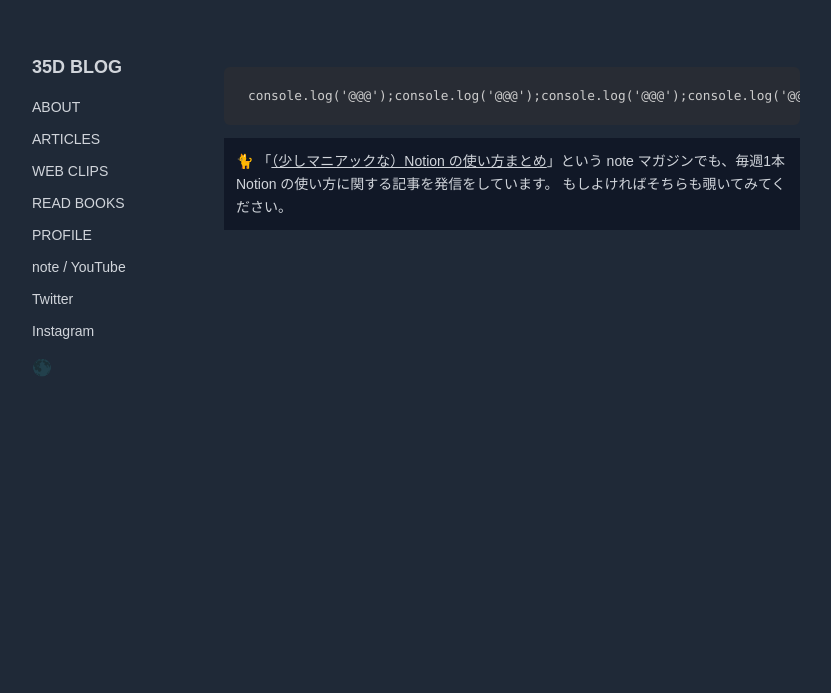
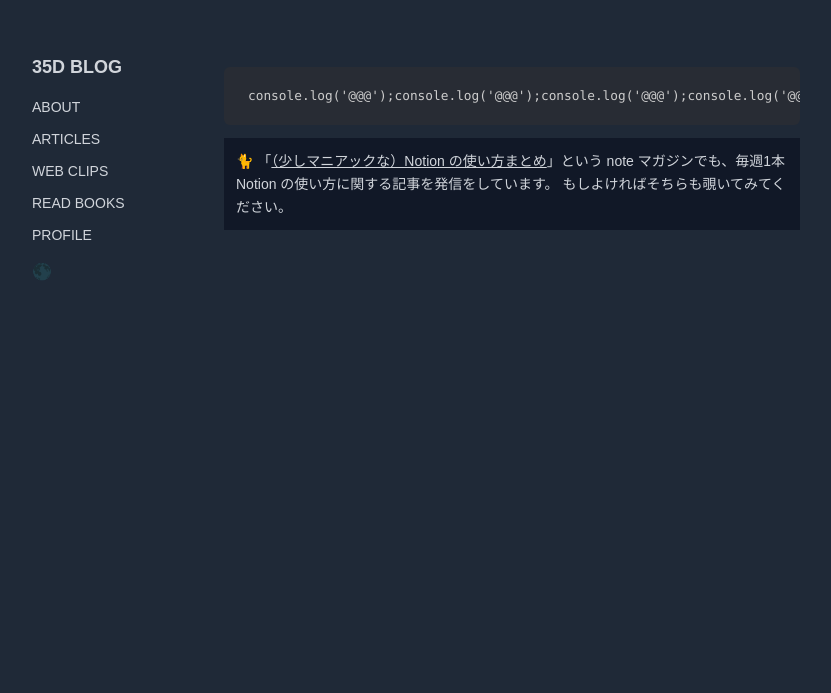
Before and after one commit to 35d/35d-blog, a Next.js app: page /creative/1 in a window 1280 px wide. Shown: the part 107-800 px from the top of the page, without its empty margins (224-1055 px from the left). Built offline with nearby package versions, Linux system fonts and the light colour scheme.

Commit message:
🎨 fix sidebar content

```diff
--- a/components/Navigation.tsx
+++ b/components/Navigation.tsx
@@ -34,7 +34,8 @@ const Navigation = ({ titlePre = '', ogImageUrl = '', description = '', slug = '
             )}
           </li>
         ))}
-        <li className={'text-sm mb-3'}>
+        {/* 外部リンク */}
+        {/* <li className={'text-sm mb-3'}>
           <ExtLink
             href={'https://note.com/35d'}
             className="no-underline hover:bg-gray-300 dark:hover:bg-gray-900"
@@ -64,7 +65,7 @@ const Navigation = ({ titlePre = '', ogImageUrl = '', description = '', slug = '
           >
             Instagram
           </ExtLink>
-        </li>
+        </li> */}
       </ul>
       <button onClick={toggleDarkMode}>{isDarkMode ? '🌑' : '🌝'}</button>
     </header>
```
